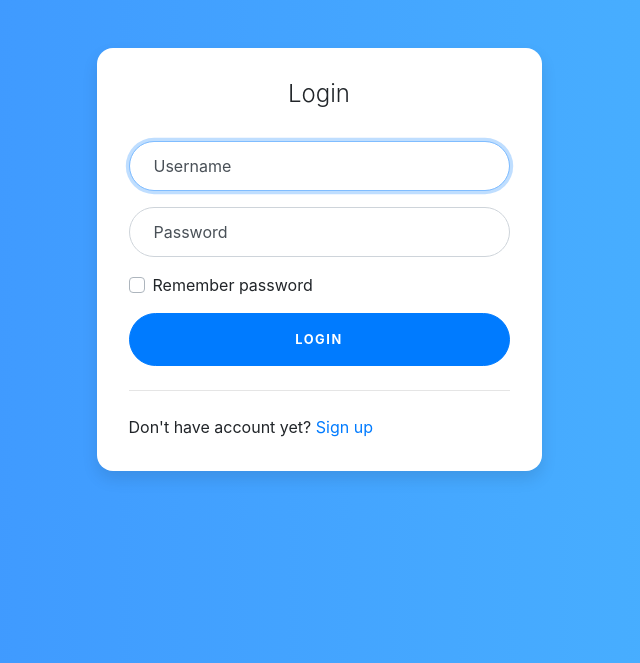
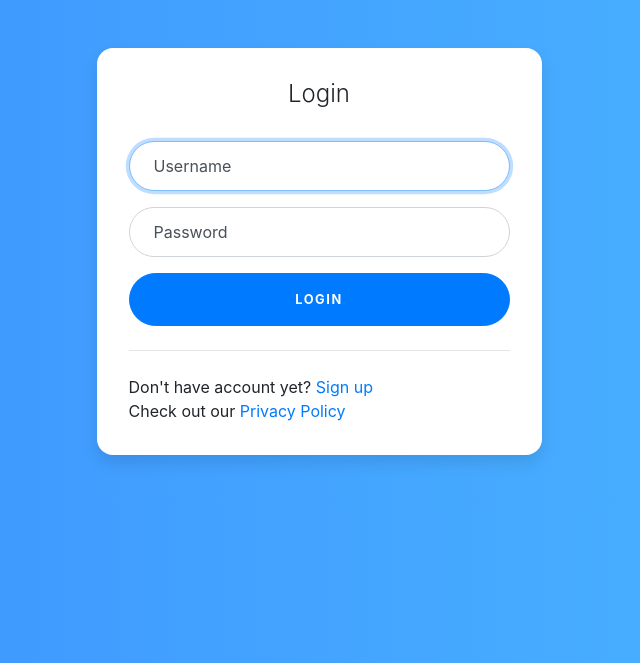
Before and after one commit to msaratlija/ICTE2_Project, a Flask app: page /login in a window 1280 px wide. Shown: the top 663 px of the page, without its empty margins (321-961 px from the left). Run offline with Flask 2, Linux system fonts and the light colour scheme; parts of the project's set-up code (start-up, migrations or seed data) failed here and were passed over; some libraries are stand-ins or nearby versions.

Commit message:
Adding privacy policy link to Login template

```diff
--- a/web_module/templates/login.html
+++ b/web_module/templates/login.html
@@ -21,14 +21,11 @@
                             <label for="inputPassword">Password</label>
                         </div>
 
-                        <div class="custom-control custom-checkbox mb-3">
-                            <input type="checkbox" class="custom-control-input" id="customCheck1">
-                            <label class="custom-control-label" for="customCheck1">Remember password</label>
-                        </div>
                         <button class="btn btn-lg btn-primary btn-block text-uppercase" type="submit">Login</button>
                         <hr class="my-4">
                         <div>
-                            Don't have account yet? <a href="{{ url_for('login_usr.sign_up_show') }}">Sign up</a>
+                            Don't have account yet? <a href="{{ url_for('login_usr.sign_up_show') }}">Sign up</a> <br>
+                            Check out our <a href="https://www.websitepolicies.com/policies/view/51qbn4d5?fbclid=IwAR3_BK7rUhrEfc1p6MEpv73-RWYU92emvDdzmknwHnj1OFouVRuymHMqgAU">Privacy Policy</a>
                         </div>
                     </form>
                 </div>
```
